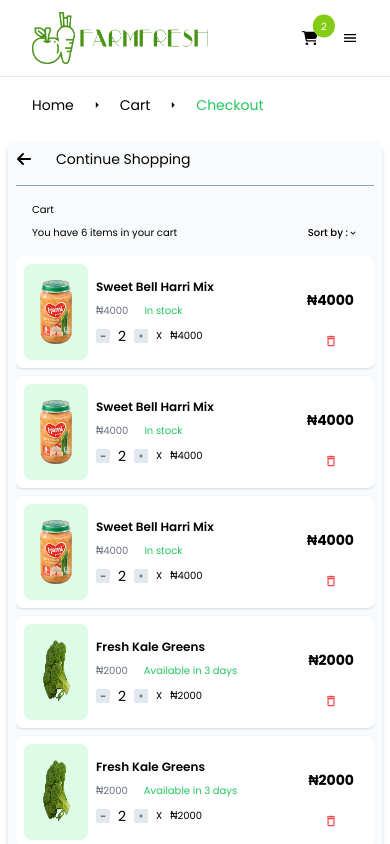
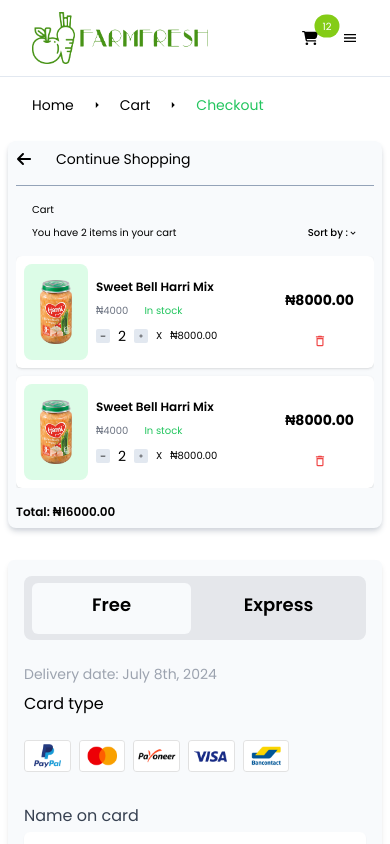
Before and after one commit to Mat-icon/Hng-Stage-2, a Next.js app: page /checkout in a window 390 px wide. Built offline with nearby package versions, Linux system fonts and the light colour scheme.

Commit message:
first-commit

```diff
--- a/package.json
+++ b/package.json
@@ -11,6 +11,7 @@
   "dependencies": {
     "@fortawesome/free-solid-svg-icons": "^6.5.1",
     "@fortawesome/react-fontawesome": "^0.2.0",
+    "axios": "^1.7.2",
     "mongodb": "^6.5.0",
     "mongoose": "^8.2.4",
     "next": "14.0.3",
--- a/src/app/(components)/Checkout.jsx
+++ b/src/app/(components)/Checkout.jsx
@@ -14,8 +14,7 @@
 
 const Checkout = () => {
   const [activeTab, setActiveTab] = useState("Free");
-
-  const products = [
+  const [products, setProducts] = useState([
     {
       id: 1,
       name: "Sweet Bell Harri Mix",
@@ -32,39 +31,29 @@
       quantity: 2,
       imageUrl: "/images/pngwing.com (14).png",
     },
-    {
-      id: 3,
-      name: "Sweet Bell Harri Mix",
-      price: 4000,
-      stockStatus: "In stock",
-      quantity: 2,
-      imageUrl: "/images/pngwing.com (14).png",
-    },
-    {
-      id: 4,
-      name: "Fresh Kale Greens",
-      price: 2000,
-      stockStatus: "Available in 3 days",
-      quantity: 2,
-      imageUrl: "/images/pngwing.com (12).png",
-    },
-    {
-      id: 4,
-      name: "Fresh Kale Greens",
-      price: 2000,
-      stockStatus: "Available in 3 days",
-      quantity: 2,
-      imageUrl: "/images/pngwing.com (12).png",
-    },
-    {
-      id: 5,
-      name: "Fresh Green Wafers",
-      price: 4000,
-      stockStatus: "Out of stock",
-      quantity: 2,
-      imageUrl: "/images/pngwing.com (15).png",
-    },
-  ];
+
+    // ...other products
+  ]);
+
+  const handleIncrease = (id) => {
+    setProducts(prevProducts =>
+      prevProducts.map(product =>
+        product.id === id ? { ...product, quantity: product.quantity + 1 } : product
+      )
+    );
+  };
+
+  const handleDecrease = (id) => {
+    setProducts(prevProducts =>
+      prevProducts.map(product =>
+        product.id === id ? { ...product, quantity: Math.max(1, product.quantity - 1) } : product
+      )
+    );
+  };
+
+  const calculateTotalPrice = () => {
+    return products.reduce((total, product) => total + product.price * product.quantity, 0).toFixed(2);
+  };
 
   return (
     <div className="w-full h-auto lg:h-200 poppins">
@@ -79,7 +68,7 @@
         </Link>
       </div>
       <div className="w-full h-4/6 md:p-8 p-2 pb-2 container items-center mx-auto flex flex-col md:flex-col lg:flex-row space-y-8 md:space-x-4">
-        <div className="lg:w-9/12 md:w-full w-full bg-slate-50 h-full shadow-md shadow-gray-300 p-2 md:p-4 rounded-lg ">
+        <div className="lg:w-9/12  md:w-full w-full bg-slate-50 h-full shadow-md shadow-gray-300 p-2 md:p-4 rounded-lg">
           <div className="flex items-center pb-4 border-b border-slate-400">
             <Link href="/cart">
               <FaArrowLeft className="cursor-pointer" />
@@ -96,7 +85,7 @@
               </p>
             </div>
           </div>
-          <div className="md:p-4 md:h-3/5 lg:h-4/5   space-y-2 overflow-y-scroll">
+          <div className="md:p-4 md:h-3/5 lg:h-4/5 space-y-2 overflow-y-scroll">
             {products.map((product) => (
               <div
                 key={product.id}
@@ -119,22 +108,26 @@
                       <span className="text-green-500">{product.stockStatus}</span>
                     </div>
                     <div className="quantity md:text-base text-sm space-x-2 md:space-x-4 flex items-center">
-                      <FaMinus className="p-1 bg-slate-200 rounded-sm text-sm md:text-lg cursor-pointer" />
+                      <FaMinus className="p-1 bg-slate-200 rounded-sm text-sm md:text-lg cursor-pointer" onClick={() => handleDecrease(product.id)} />
                       <span>{product.quantity}</span>
-                      <MdAdd className="p-1 bg-slate-200 rounded-sm text-sm md:text-lg cursor-pointer" />
+                      <MdAdd className="p-1 bg-slate-200 rounded-sm text-sm md:text-lg cursor-pointer" onClick={() => handleIncrease(product.id)} />
                       <span className="text-x">X</span>
-                      <p className="text-x">₦{product.price}</p>
+                      <p className="text-x">₦{(product.price * product.quantity).toFixed(2)}</p>
                     </div>
                   </div>
                 </div>
                 <h1 className="text-sm md:text-2xl font-bold flex flex-col items-center absolute right-5 bottom-5">
-                  ₦{product.price}{" "}
+                  ₦{(product.price * product.quantity).toFixed(2)}
                   <MdDeleteOutline className="text-sm md:text-3xl mt-6 text-red-500 cursor-pointer" />
                 </h1>
               </div>
             ))}
           </div>
+
+            <h3 className="font-semibold md:text-base text-xs pt-4 md:pt-0">Total: ₦{calculateTotalPrice()}</h3>
+
         </div>
+
         <div className="md:w-full lg:w-4/12 w-full">
           <div className="bg-slate-50 p-4 shadow-md rounded-md space-y-6 ">
             <div className="w-full bg-gray-200 rounded-lg h-16 flex items-center justify-center space-x-2 py-0 px-2">
@@ -253,7 +246,7 @@
                       </div>
                     </div>
                     <button className="mt-4 bg-lime-600 text-white p-4 rounded-md w-full text-base hover:text-lime-600 transition-all duration-300 hover:bg-gray-100">
-                      Checkout <span className="ml-2">₦5,000</span>
+                      Checkout <span className="ml-2">₦{calculateTotalPrice()}</span>
                     </button>
                 </form>
               </div>
@@ -316,7 +309,7 @@
                       </div>
                     </div>
                     <button className="mt-4 bg-lime-600 text-white p-4 rounded-md w-full text-base hover:text-lime-600 transition-all duration-300 hover:bg-gray-100">
-                      Checkout <span className="ml-2">₦5,000</span>
+                      Checkout <span className="ml-2">₦{calculateTotalPrice()}</span>
                     </button>
                   </form>
                 </div>
--- a/src/app/(components)/Header.jsx
+++ b/src/app/(components)/Header.jsx
@@ -40,10 +40,10 @@
           <Link href="/checkout" className="relative">
             <FaCartShopping className=" text-black mr-4 md:mr-8" />
             <span className=" text-x translate-x-1/2 translate-y-1/2 py-1 px-2 absolute bottom-5  bg-lime-500 rounded-full text-white">
-              2
+              12
             </span>
           </Link>
-          <button onClick={toggleMenu} className="text-black block md:block lg:hidden focus:outline-none">
+          <button onClick={toggleMenu} className="text-black block md:hidden lg:hidden focus:outline-none">
             {isOpen ? <MdClose /> : <MdMenu  />}
           </button>
           <button
--- a/src/app/(components)/ProductsList.jsx
+++ b/src/app/(components)/ProductsList.jsx
@@ -1,38 +1,100 @@
 "use client";
 import Link from "next/link";
+import { useState, useEffect } from "react";
+import fetchProducts from "../api/proxy";
 import { MdCamera, MdFilterList, MdSearch, MdShoppingCart } from "react-icons/md";
-import products from "./Products";
-import { useState } from "react";
+import axios from "axios";
+import { useRouter } from "next/navigation";
 
 const ProductList = () => {
+  const [products, setProducts] = useState([]);
+  const [filteredProducts, setFilteredProducts] = useState([]);
+  const [error, setError] = useState(null);
+  const [query, setQuery] = useState("");
   const [isOpen, setIsOpen] = useState(false);
-  const [filteredProducts, setFilteredProducts] = useState(products);
 
-  const [query, setQuery] = useState('');
+  const [loading, setLoading] = useState(true);
+  const [currentPage, setCurrentPage] = useState(1);
+  const [totalPages, setTotalPages] = useState(1);
+  const [pageSize, setPageSize] = useState(10);
+
+  const router = useRouter();
+
+  useEffect(() => {
+    const getProducts = async () => {
+      try {
+        const data = await fetchProducts({
+          organization_id: process.env.TIMBU_ORGANIZATION,
+          Appid: process.env.TIMBU_CLOUD_ID,
+          Apikey: process.env.TIMBU_CLOUD_KEY,
+          page: currentPage,
+          size: pageSize,
+          reverse_sort: false
+        });
+        setProducts(data.items);
+        setTotalPages(Math.ceil(data.total / pageSize));
+      } catch (err) {
+        setError(err);
+      } finally {
+        setLoading(false);
+      }
+    };
+
+    getProducts();
+  }, [currentPage]);
 
   const handleInputChange = (e) => {
     const newQuery = e.target.value;
     setQuery(newQuery);
-    handleSearch(newQuery); // Call the onSearch function with the current query
+    handleSearch(newQuery);
   };
 
   const handleSearch = (query) => {
-    // Filter the products based on the search query
-    const result = products.filter(product =>
+    const result = products.filter((product) =>
       product.name.toLowerCase().includes(query.toLowerCase())
     );
-    // Update the filtered products state
-    setFilteredProducts(result);
+    setProducts(result);
   };
 
   const toggleDropdown = () => {
     setIsOpen(!isOpen);
   };
 
+  const handlePageChange = (page) => {
+    if (page >= 1 && page <= totalPages) {
+      setCurrentPage(page);
+    }
+  };
+
+
+  const handleAddClick = async (product_id) => {
+    try {
+      const response = await axios.get('/api/router', {
+        params: {
+          organization_id: '7101c48ff6214e71a6cfff321ff556aa',
+          Appid: 'MGUL2NAI5DLU5GH',
+          Apikey: '8ecfeb5549904529afd093898202424a20240712121850955434'
+        }
+      });
+      const productDetails = response.data.items;
+      // Navigate to ProductDetail page with product details
+      console.log(productDetails)
+      router.push({
+        pathname: '/cart',
+        query: { productDetails: JSON.stringify(productDetails) }
+      });
+    } catch (error) {
+      console.error('Error fetching product details:', error);
+    }
+  };
+
+  if (loading) return <div>Loading...</div>;
+  if (error) return <div>Error: {error.message}</div>;
+
   return (
     <div className="container mx-auto px-4 py-16 poppins">
       <div className="w-full flex items-center justify-between">
-        <div className="relative inline-block text-left  md:block lg:hidden">
+        <div className="relative inline-block text-left md:block lg:hidden">
           <div>
             <button
               type="button"
@@ -58,9 +120,6 @@
               </svg>
             </button>
           </div>
-
-
-
 
           {isOpen && (
             <div
@@ -103,7 +162,7 @@
                   className="text-gray-700 block px-4 py-2 text-sm"
                   role="menuitem"
                   tabIndex="-1"
-                  id="menu-item-2"
+                  id="menu-item-3"
                 >
                   Packaged
                 </a>
@@ -112,14 +171,10 @@
           )}
         </div>
 
-
-
-
-
         <div className="hidden md:hidden lg:block">
-          <ul className="inline-flex space-x-2 md:space-x-8 text-gray-500  md:text-xl">
+          <ul className="inline-flex space-x-2 md:space-x-8 text-gray-500 md:text-xl">
             <li>
-              <Link href="/" className=" active:text-green-500">
+              <Link href="/" className="active:text-green-500">
                 All Products
               </Link>
             </li>
@@ -138,16 +193,15 @@
           </ul>
         </div>
         <div className="flex space-x-4 items-center">
-
-          <MdFilterList className=" text-lg cursor-pointer" />
-          <MdCamera className=" text-lg cursor-pointer" />
+          <MdFilterList className="text-lg cursor-pointer" />
+          <MdCamera className="text-lg cursor-pointer" />
         </div>
       </div>
       <form className="lg:w-4/6 w-full mt-8 flex">
         <input
           placeholder="search for product"
           type="text"
-            className="md:p-4 p-2 rounded-md text-xs w-4/6 bg-slate-50 "
+          className="md:p-4 p-2 rounded-md text-xs w-4/6 bg-slate-50"
           style={{ border: "1px solid #7AC74F" }}
           value={query}
           onChange={handleInputChange}
@@ -155,43 +209,62 @@
         <button
           className="md:p-4 p-2 rounded-md ml-3 text-xs"
           style={{ background: "#7AC74F", color: "white" }}
-            onClick={handleInputChange}
+          onClick={(e) => e.preventDefault()}
         >
           Search
         </button>
       </form>
 
       <div className="grid grid-cols-1 md:grid-cols-2 lg:grid-cols-4 gap-6 mt-16">
-        {filteredProducts.map((product) => (
+        {products.map((product) => (
           <div
             key={product.id}
             className="relative border border-slate-200 rounded-xl product-card2 bg-slate-50 flex flex-col items-center justify-center overflow-hidden"
           >
-            <span className="absolute top-0 left-0 p-2 px-2 w-14 text-xs bg-green-500 text-white ">
+            <span className="absolute top-0 left-0 p-2 px-2 w-14 text-xs bg-green-500 text-white">
               {product.discount}% off
             </span>
             <img
-              src={`/images/${product.image}`}
+              src={`https://api.timbu.cloud/images/${product.photos[0].url}`}
               alt={product.name}
-              className=" h-1/2 w-4/5"
+              className="h-1/2 w-4/5"
             />
             <div className="popular-text text-center">
               <h2 className="font-bold">{product.name}</h2>
-              <p className=" text-green-600">₦{product.price}</p>
-              <p className=" text-gray-400 line-through">
-                ₦{product.discountedPrice}
-              </p>
-            </div>{" "}
-            <Link
-              href="/cart"
-              className="p-2 rounded-md text-sm flex  items-center text-green-700 add hover:bg-gray-200"
+              <p className="text-green-600">₦{product.current_price[0].NGN[0]}</p>
+              <p className="text-gray-400 line-through">₦{product.discountedPrice}</p>
+            </div>
+            <button
+             onClick={() => handleAddClick(product.id)}
+              className="p-2 rounded-md text-sm flex items-center text-green-700 add hover:bg-gray-200"
             >
-              <MdShoppingCart className=" text-green-700 mr-2" />
+              <MdShoppingCart className="text-green-700 mr-2" />
               Add
-            </Link>
+            </button>
           </div>
         ))}
       </div>
+
+      <div className="flex justify-between mt-8">
+        <button
+          onClick={() => handlePageChange(currentPage - 1)}
+          disabled={currentPage === 1}
+          className="px-4 py-2 bg-gray-300 rounded-md text-sm"
+        >
+          Previous
+        </button>
+        <span className="text-sm">
+          Page {currentPage} of {totalPages}
+        </span>
+        <button
+          onClick={() => handlePageChange(currentPage + 1)}
+          disabled={currentPage === totalPages}
+          className="px-4 py-2 bg-gray-300 rounded-md text-sm"
+        >
+          Next
+        </button>
+      </div>
+
     </div>
   );
 };
--- a/src/app/(components)/ProductsPage.jsx
+++ b/src/app/(components)/ProductsPage.jsx
@@ -15,7 +15,7 @@
       >
           <div className="absolute inset-0 bg-black opacity-50"></div>
         <div className="md:pl-16 pl-8 relative md:top-48 top-36  text-left poppins">
-          <h1 className="text-3xl md:text-5xl font-bold">
+          <h1 className="text-3xl md:text-5xl lg:text-5xl xl:text-6xl font-bold">
             Naturally Grown, Packed <br />
             with Nutrients
           </h1>
--- /dev/null
+++ b/src/app/api/proxy.js
@@ -0,0 +1,27 @@
+'use server'
+
+import axios from 'axios';
+
+const API_URL = 'https://api.timbu.cloud/products?organization_id=7101c48ff6214e71a6cfff321ff556aa&Appid=MGUL2NAI5DLU5GH&Apikey=8ecfeb5549904529afd093898202424a20240712121850955434';
+
+async function fetchProducts({ organization_id, Appid, Apikey, supplier_id, category_id, search_value, sorting_key, start_dt, end_dt, page = 1, size = 10, currency_code, reverse_sort = false }) {
+    try {
+        const response = await axios.get(API_URL, {
+            params: {
+                organization_id,
+                reverse_sort,
+                page,
+                size,
+                Appid,
+                Apikey,
+            },
+        });
+
+        return response.data;
+    } catch (error) {
+        console.error('Error fetching products:', error);
+        throw error;
+    }
+}
+
+export default fetchProducts;
```
Also changed, not shown: src/app/(components)/Cart.jsx (+19 -1 lines), src/app/api/router.js (added, +25 -0 lines), 2 other files (tests, documents, lock files or other folders). Lines whose indentation alone changed are shown as unchanged.
